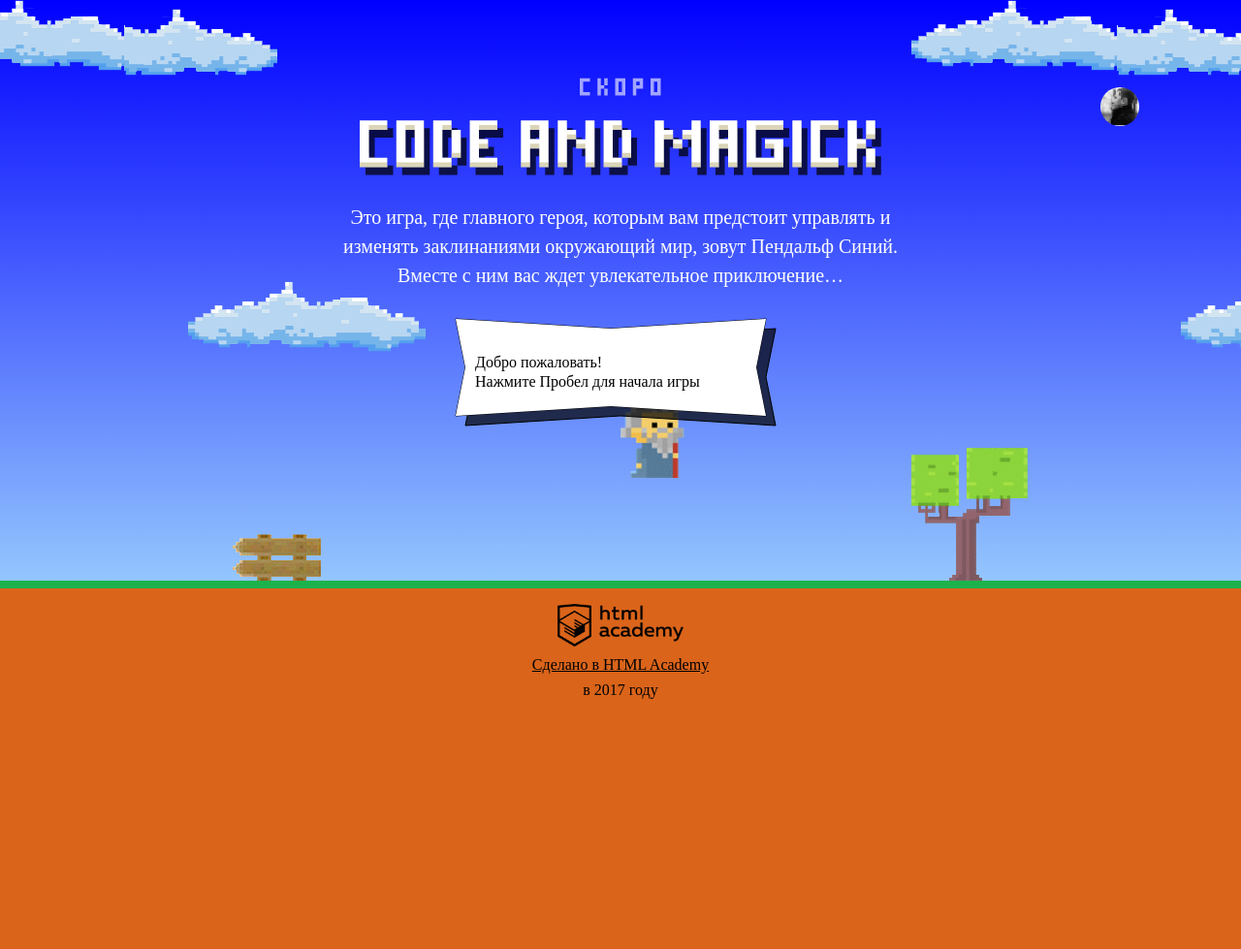
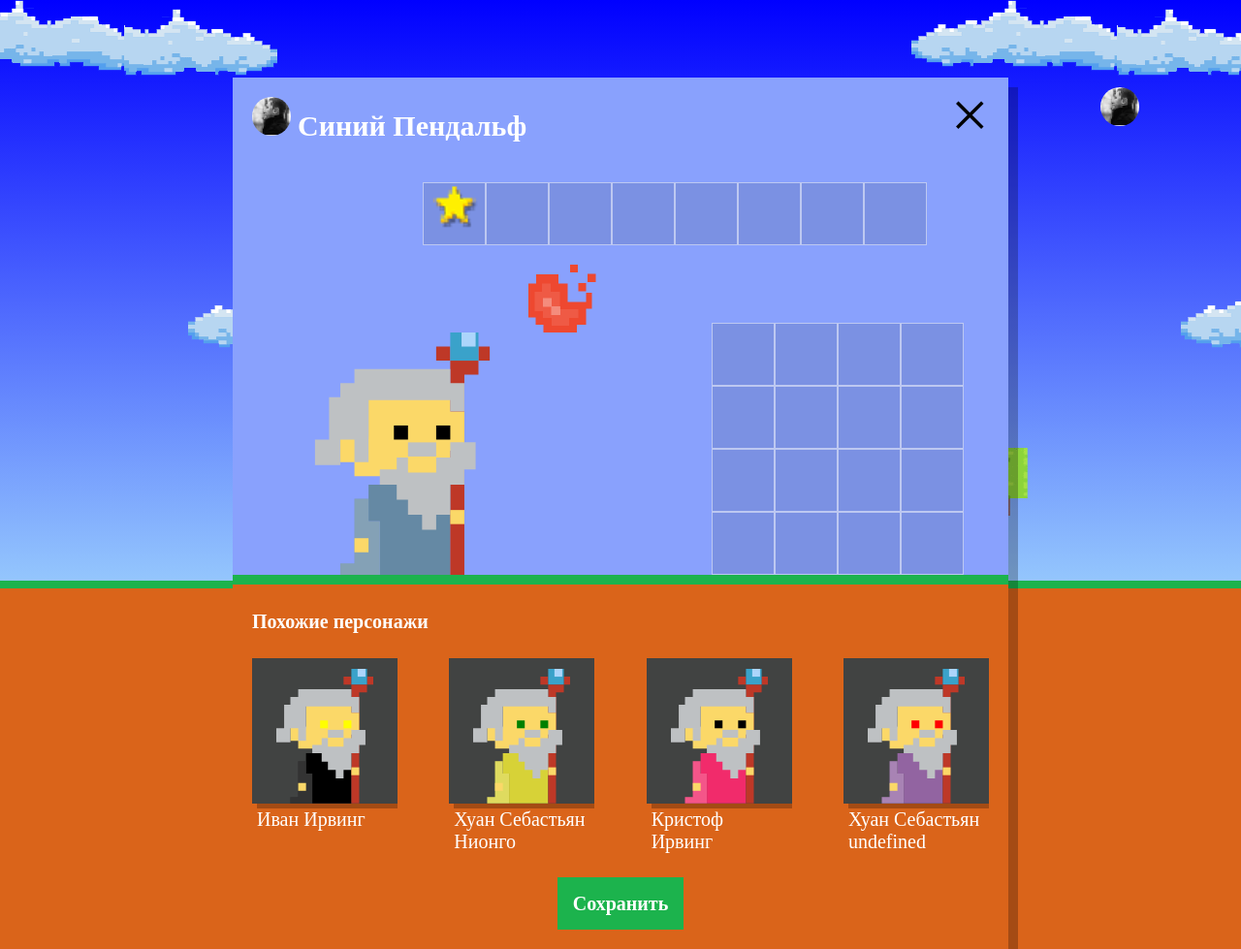
Before and after one commit to NikG77/1118677-code-and-magick-19, a website: page index.html in a window 1280 px wide. Shown: the whole page at 97% size. Before the commit the page ends 800 px from the top, so only its background shows below. Drawn offline with Linux system fonts and the light colour scheme; a web font is replaced by a local one.

Commit message:
Создание на основе template 4 рандомных волшебников

```diff
--- a/index.html
+++ b/index.html
@@ -203,7 +203,7 @@
   var wizardWidth = 70;
 </script>
 
-<script scr="js/setup.js"></script>
+<script src="js/setup.js"></script>
 
 <script src="js/stat.js"></script>
 
--- a/js/setup.js
+++ b/js/setup.js
@@ -2,68 +2,53 @@
 
 var WIZARD_NAMES = ['Иван', 'Хуан Себастьян', 'Мария', 'Кристоф', 'Виктор', 'Юлия', 'Люпита', 'Вашингтон'];
 var WIZARD_SURNAMES = ['да Марья', 'Верон', 'Мирабелла', 'Вальц', 'Онопко', 'Топольницкая', 'Нионго', 'Ирвинг'];
-var WIZARD_COATS = ['rgb (101, 137, 164)', 'rgb (241, 43, 107)', 'rgb (146, 100, 161)', 'rgb (56, 159, 117)', 'rgb (215, 210, 55)', 'rgb (0, 0, 0)'];
+var WIZARD_COATS = ['rgb(101, 137, 164)', 'rgb(241, 43, 107)', 'rgb(146, 100, 161)', 'rgb(56, 159, 117)', 'rgb(215, 210, 55)', 'rgb (0, 0, 0)'];
 var WIZARD_EYES = ['black', 'red', 'blue', 'yellow', 'green'];
 
-
-var userDialog = document.querySelector('.setup'); //
-userDialog.classList.remove('hidden'); //
+var userDialog = document.querySelector('.setup');
+userDialog.classList.remove('hidden');
 
 var similarListElement = userDialog.querySelector('.setup-similar-list');
 
 var similarWizardTemplate = document.querySelector('#similar-wizard-template')
     .content
     .querySelector('.setup-similar-item');
-/*
-var createWizard = function () {
-  createWizard.name = receiveRandom(WIZARD_NAMES) + receiveRandom(WIZARD_SURNAMES);
-  createWizard.coatColor = receiveRandom(WIZARD_COATS);
-  createWizard.eyesColor = receiveRandom(WIZARD_EYES);
-};
-*/
 
 var receiveRandom = function (arr) {
-  var numberRandom = Math.floor(Math.random() * arr.length);
-  // eslint-disable-next-line no-console
-  console.log('рамдомное число ' + numberRandom, arr[numberRandom]);
+  var numberRandom = Math.round(Math.random() * arr.length);
+
   return arr[numberRandom];
 };
 
-
 var wizards = [
   {
-    name: receiveRandom(WIZARD_NAMES) + receiveRandom(WIZARD_SURNAMES),
+    name: receiveRandom(WIZARD_NAMES) + ' ' + receiveRandom(WIZARD_SURNAMES),
     coatColor: receiveRandom(WIZARD_COATS),
     eyesColor: receiveRandom(WIZARD_EYES)
   },
   {
-    name: receiveRandom(WIZARD_NAMES) + receiveRandom(WIZARD_SURNAMES),
+    name: receiveRandom(WIZARD_NAMES) + ' ' + receiveRandom(WIZARD_SURNAMES),
     coatColor: receiveRandom(WIZARD_COATS),
     eyesColor: receiveRandom(WIZARD_EYES)
   },
   {
-    name: WIZARD_NAMES[1],
-    coatColor: 'rgb(215, 210, 55)'
+    name: receiveRandom(WIZARD_NAMES) + ' ' + receiveRandom(WIZARD_SURNAMES),
+    coatColor: receiveRandom(WIZARD_COATS),
+    eyesColor: receiveRandom(WIZARD_EYES)
   },
   {
-    name: WIZARD_NAMES[2],
-    coatColor: 'rgb(101, 137, 164)'
-  },
-  {
-    name: WIZARD_NAMES[3],
-    coatColor: 'rgb(127, 127, 127)'
+    name: receiveRandom(WIZARD_NAMES) + ' ' + receiveRandom(WIZARD_SURNAMES),
+    coatColor: receiveRandom(WIZARD_COATS),
+    eyesColor: receiveRandom(WIZARD_EYES)
   }
 ];
-
-// eslint-disable-next-line no-console
-console.log(wizards);
-
 
 var renderWizard = function (wizard) {
   var wizardElement = similarWizardTemplate.cloneNode(true);
 
   wizardElement.querySelector('.setup-similar-label').textContent = wizard.name;
   wizardElement.querySelector('.wizard-coat').style.fill = wizard.coatColor;
+  wizardElement.querySelector('.wizard-eyes').style.fill = wizard.eyesColor;
 
   return wizardElement;
 };
```
